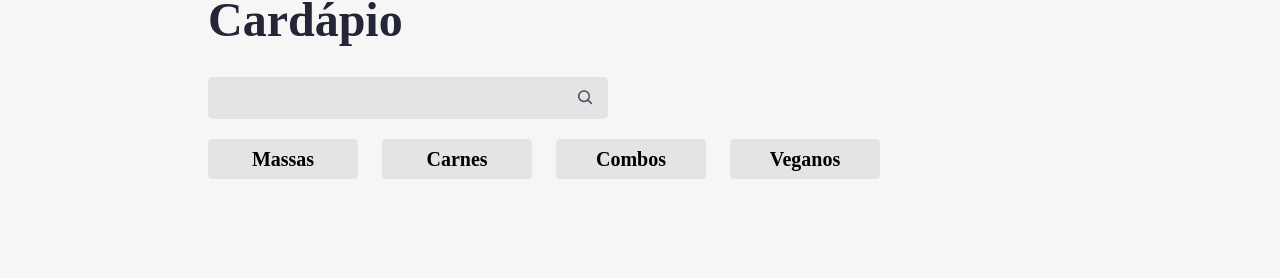
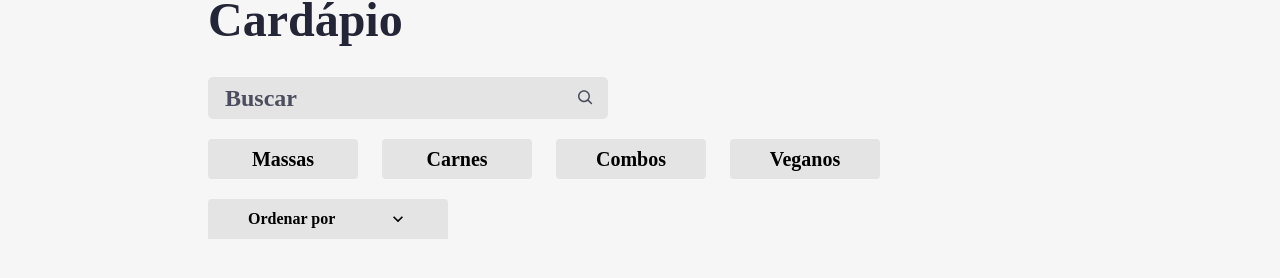
Before and after one commit to luc05/Aluroni, a React (Create React App) app: page / in a window 1280 px wide. Shown: the part 522-800 px from the top of the page. Built offline with nearby package versions, Linux system fonts and the light colour scheme; a web font is replaced by a local one.

Commit message:
Adicionando ordenador

```diff
--- a/public/index.html
+++ b/public/index.html
@@ -2,15 +2,13 @@
 <html lang="en">
   <head>
     <meta charset="utf-8" />
-    <link rel="icon" href="%PUBLIC_URL%/favicon.ico" />
+    <link rel="icon" href="%PUBLIC_URL%/favicon.svg" />
     <meta name="viewport" content="width=device-width, initial-scale=1" />
     <meta name="theme-color" content="#000000" />
     <meta
       name="description"
       content="Web site created using create-react-app"
     />
-    <link rel="apple-touch-icon" href="%PUBLIC_URL%/logo192.png" />
-    <link rel="manifest" href="%PUBLIC_URL%/manifest.json" />
     <title>Aluroni</title>
   </head>
   <body>
--- a/src/pages/Buscador/index.tsx
+++ b/src/pages/Buscador/index.tsx
@@ -9,6 +9,7 @@ export default function Buscador({busca, setBusca}: Props) {
     return(
         <div className={styles.buscador}>
         <input
+            placeholder="Buscar"
             value={busca}
             onChange={(evento => setBusca(evento.target.value))}
         />
--- a/src/pages/Cardapio/index.tsx
+++ b/src/pages/Cardapio/index.tsx
@@ -3,10 +3,12 @@ import styles from "./Cardapio.module.scss"
 import {ReactComponent as Logo} from "assets/logo.svg"
 import { useState } from "react"
 import Filtros from "pages/Filtros"
+import Ordernador from "pages/Ordernador"
 
 export default function Cardapio(){
     const [busca, setBusca] = useState("")
     const [filtro, setFiltros] = useState<number | null>(null)
+    const [ordenador, setOrdenador] = useState("")
     return(
         <main>
             <nav className={styles.menu}>
@@ -22,6 +24,7 @@ export default function Cardapio(){
                     <Buscador busca={busca} setBusca={setBusca}/>
                     <div className={styles.cardapio__filtros}>
                         <Filtros filtro={filtro} setFiltros={setFiltros}/>
+                        <Ordernador ordenador={ordenador} setOrdenador={setOrdenador} />
                     </div>
             </section>
         </main>
--- /dev/null
+++ b/src/pages/Ordernador/Ordenador.module.scss
@@ -0,0 +1,49 @@
+@import "styles/variaveis";
+
+.ordenador {
+  align-items: center;
+  background-color: $grey;
+  border: none;
+  border-top-left-radius: 4px;
+  border-top-right-radius: 4px;
+  display: flex;
+  font-size: 1rem;
+  font-weight: bold;
+  height: 40px;
+  justify-content: space-between;
+  min-width: 240px;
+  padding: 0 40px;
+  position: relative;
+  &--ativo {
+    background-color: $blue;
+    color: white;
+  }
+  &__options {
+    display: none;
+    position: absolute;
+    left: 0;
+    flex-direction: column;
+    top: 100%;
+    width: 100%;
+    &--ativo {
+      display: flex;
+    }
+  }
+  &__option {
+    align-items: center;
+    background-color: $grey;
+    border-top: 2px solid $light-grey;
+    box-sizing: border-box;
+    color: $black;
+    display: flex;
+    height: 40px;
+    justify-content: center;
+    width: inherit;
+    &:hover,
+    &--ativo {
+      background-color: $blue;
+      cursor: pointer;
+      color: white;
+    }
+  }
+}
--- /dev/null
+++ b/src/pages/Ordernador/index.tsx
@@ -0,0 +1,39 @@
+import { useState } from "react"
+import opcoes from "./opcoes.json"
+import styles from "./Ordenador.module.scss"
+import classNames from "classnames"
+import React from "react"
+import { MdKeyboardArrowDown, MdKeyboardArrowUp } from "react-icons/md"
+interface Props {
+    ordenador : string,
+    setOrdenador: React.Dispatch<React.SetStateAction<string>>
+}
+export default function Ordernador({ordenador, setOrdenador} : Props) {
+    const [aberto, setAberto] = useState(false);
+    const nomeOrdenador = ordenador && opcoes.find((opcao) => opcao.value == ordenador)?.nome;
+    return (
+        <button className={classNames({
+            [styles.ordenador]: true,
+            [styles["ordenador--ativo"]]: ordenador !== "",
+        })}
+        onClick={() => setAberto(!aberto)}
+        onBlur={() => setAberto(false)}
+        >
+            <span>{ordenador ? nomeOrdenador : "Ordenar por"}</span>
+            {aberto ? <MdKeyboardArrowUp size={20}/> : <MdKeyboardArrowDown size={20}/>}
+            <div className={classNames({
+                [styles.ordenador__options]: true,
+                [styles["ordenador__options--ativo"]]: aberto,
+            })}>
+                {opcoes.map(opcao => (
+                    <div className={styles.ordenador__option}
+                    key={opcao.value}
+                    onClick={() => setOrdenador(opcao.value)}
+                    >
+                        {opcao.nome}
+                    </div>
+                ))}
+            </div>
+        </button>
+    )
+}
--- /dev/null
+++ b/src/pages/Ordernador/opcoes.json
@@ -0,0 +1,18 @@
+[
+    {
+      "nome": "",
+      "value": ""
+    },
+    {
+      "nome": "Porção",
+      "value": "porcao"
+    },
+    {
+      "nome": "Qtd. pessoas",
+      "value": "qtd_pessoas"
+    },
+    {
+      "nome": "Preço",
+      "value": "preco"
+    }
+  ]
```
Also changed, not shown: public/favicon.svg (added).
